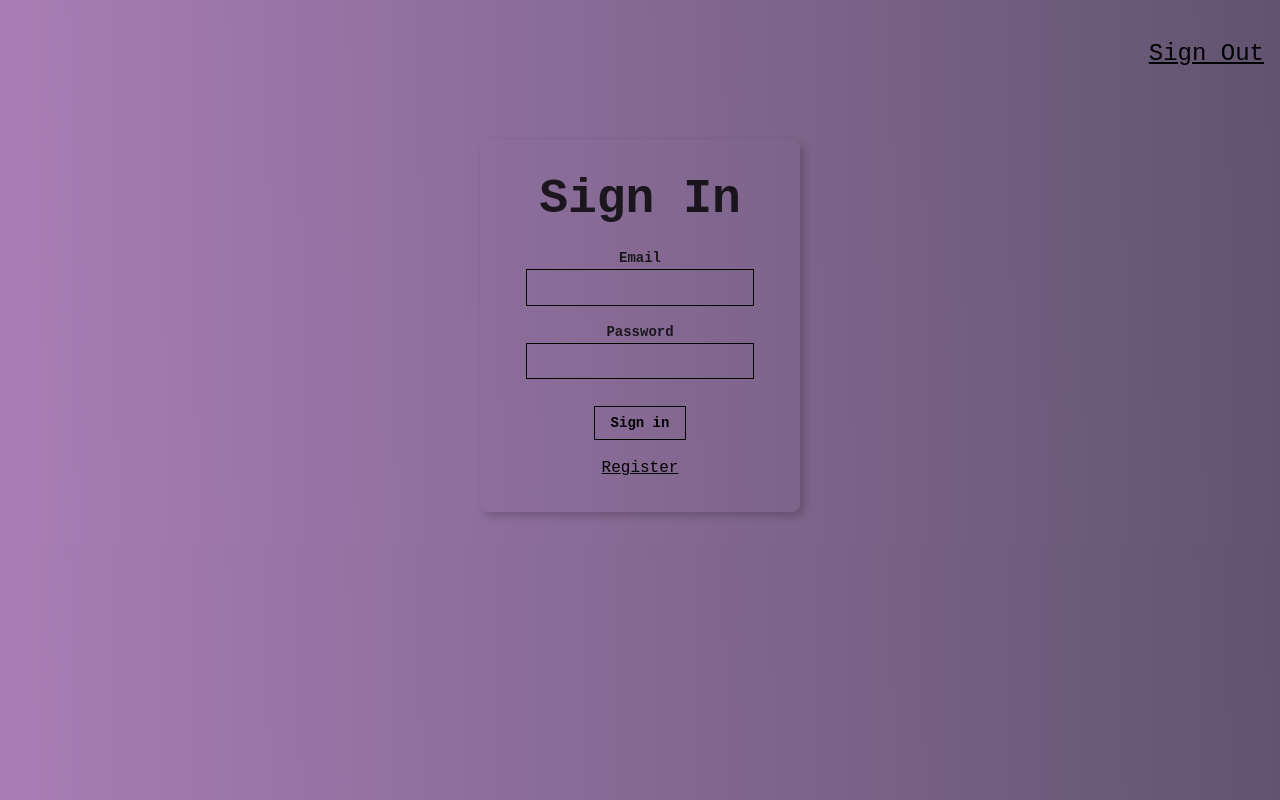
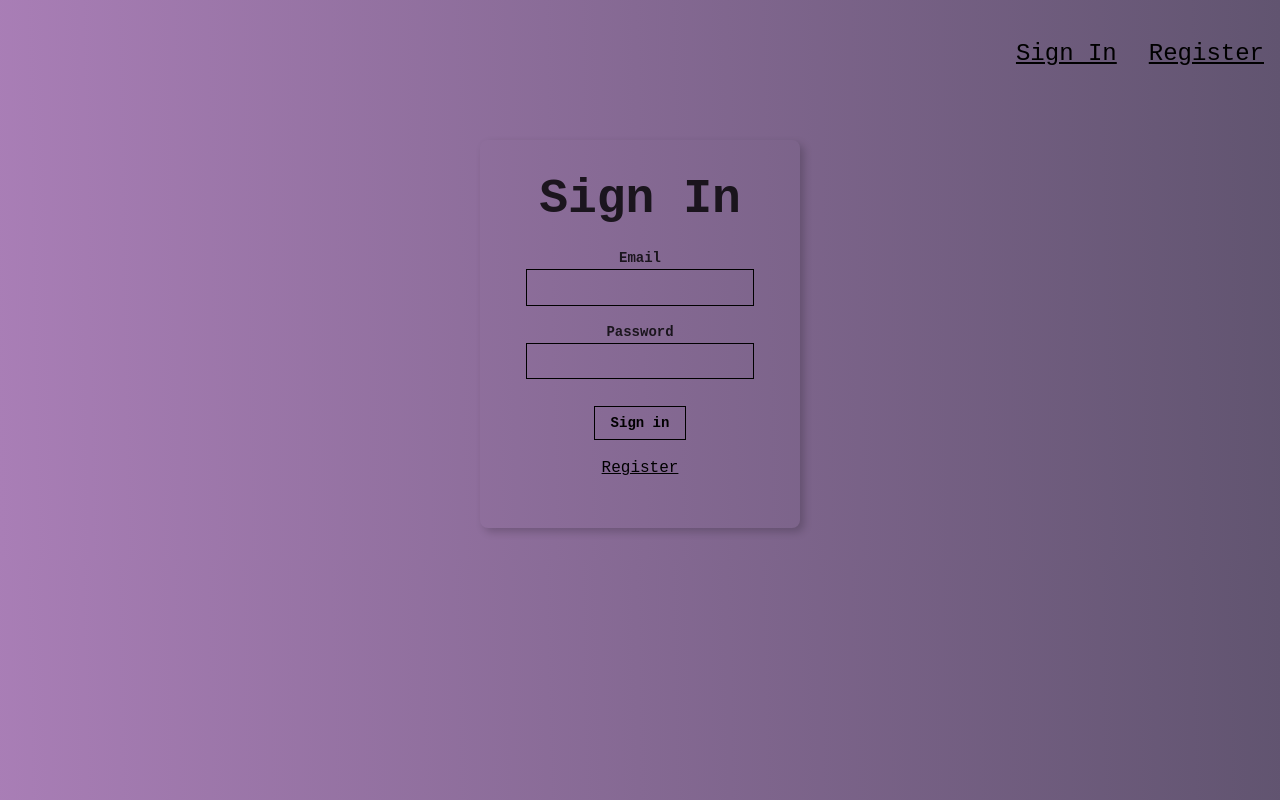
Before and after one commit to kourbani/face-recognition-Ztm, a React (Create React App) app: page / in a window 1280 px wide. Built offline with nearby package versions, Linux system fonts and the light colour scheme; what clarifai would draw is missing.

Commit message:
Register Component and Signed In State

```diff
--- a/src/App.js
+++ b/src/App.js
@@ -1,6 +1,7 @@
 import React, {Component} from 'react';
 import Clarifai from 'clarifai';
 import SignIn from './components/SignIn/SignIn';
+import Register from './components/Register/Register';
 import Navigation from './components/Navigation/Navigation';
 import FaceRecognition from './components/FaceRecognition/FaceRecognition';
 import Logo from './components/Logo/Logo';
@@ -21,7 +22,8 @@
       input: '',
       imageUrl: '',
       box: {},
-      route: 'signin'
+      route: 'signin',
+      isSignedIn: false
     };
   }
 
@@ -59,15 +61,19 @@
 
   onRouteChange = (route) => {
     this.setState({route: route});
+    if(route === 'home') {
+      this.setState({isSignedIn: true})
+    } else {
+      this.setState({isSignedIn: false})
+    }
   }
 
   render() {
     return (
     <div className="App">
-      <Navigation onRouteChange = {this.onRouteChange}/>
-      { this.state.route === 'signin' ?
-        <SignIn onRouteChange = {this.onRouteChange}/>
-        :<div>
+      <Navigation  onRouteChange = {this.onRouteChange} isSignedIn = {this.state.isSignedIn}/>
+      { this.state.route === 'home' ?
+        <div>
           <Logo />
           <Rank />
           <ImageLinkForm
@@ -76,6 +82,11 @@
           />
           <FaceRecognition box={this.state.box} imageUrl={this.state.imageUrl}/>
          </div>
+        : (
+            this.state.route === 'signin' ?
+            <SignIn onRouteChange = {this.onRouteChange}/>
+            : <Register onRouteChange = {this.onRouteChange} />
+          )
       }
     </div>
   );
--- a/src/components/Navigation/Navigation.js
+++ b/src/components/Navigation/Navigation.js
@@ -1,13 +1,26 @@
 import React from 'react';
 
-const Navigation = ({onRouteChange}) => {
-  return(
+const Navigation = ({onRouteChange,isSignedIn}) => {
+  if(isSignedIn) {
+    return(
     <nav style={{display: 'flex' , justifyContent: 'flex-end'}}>
       <p className='f3 link dim black underline pa3 pointer'
          onClick={() => onRouteChange('signin')}
       >Sign Out</p>
     </nav>
   );
+  } else {
+    return(
+    <nav style={{display: 'flex' , justifyContent: 'flex-end'}}>
+      <p className='f3 link dim black underline pa3 pointer'
+         onClick={() => onRouteChange('signin')}
+      >Sign In</p>
+      <p className='f3 link dim black underline pa3 pointer'
+         onClick={() => onRouteChange('register')}
+      >Register</p>
+    </nav>
+  );
+  }
 }
 
 export default Navigation;
--- /dev/null
+++ b/src/components/Register/Register.js
@@ -0,0 +1,59 @@
+import React from 'react';
+
+const Register = ({ onRouteChange }) => {
+  return (
+    <article className="br3 mv4 w-100 w-50-m w-25-l mw6 shadow-5 center">
+      <main className="pa4 black-80">
+        <form className="measure">
+          <fieldset id="sign_up" className="ba b--transparent ph0 mh0">
+            <legend className="f1 fw6 ph0 mh0">Register</legend>
+            <div className="mt3">
+              <label className="db fw6 lh-copy f6" htmlFor="name">
+                Name
+              </label>
+              <input
+                className="pa2 input-reset ba b--black bg-transparent hover-bg-black hover-white w-100"
+                type="text"
+                name="name"
+                id="name"
+              />
+            </div>
+            <div className="mt3">
+              <label className="db fw6 lh-copy f6" htmlFor="email-address">
+                Email
+              </label>
+              <input
+                className="pa2 input-reset ba b--black bg-transparent hover-bg-black hover-white w-100"
+                type="email"
+                name="email-address"
+                id="email-address"
+              />
+            </div>
+            <div className="mv3">
+              <label className="db fw6 lh-copy f6" htmlFor="password">
+                Password
+              </label>
+              <input
+                className="b pa2 input-reset ba b--black bg-transparent hover-bg-black hover-white w-100"
+                type="password"
+                name="password"
+                id="password"
+              />
+            </div>
+          </fieldset>
+
+          <div className="">
+            <input
+              onClick={() => onRouteChange('home')}
+              className="b ph3 pv2 input-reset ba b--black bg-transparent grow pointer f6 dib"
+              type="submit"
+              value="Register"
+            />
+          </div>
+        </form>
+      </main>
+    </article>
+  );
+};
+
+export default Register;
--- a/src/components/SignIn/SignIn.js
+++ b/src/components/SignIn/SignIn.js
@@ -26,7 +26,7 @@
             />
           </div>
           <div className="lh-copy mt3">
-            <a href="#0" className="f5 link dim black underline db">Register</a>
+            <p onClick= {() => onRouteChange('register')} className="f5 link dim black underline db pointer">Register</p>
           </div>
         </form>
       </main>
```
